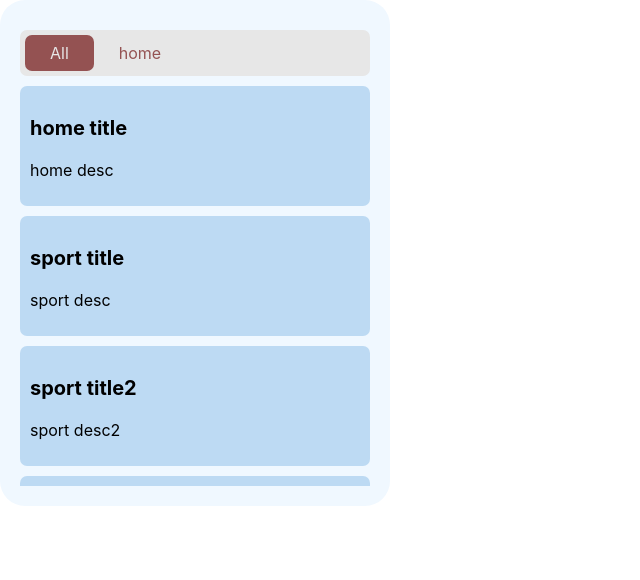
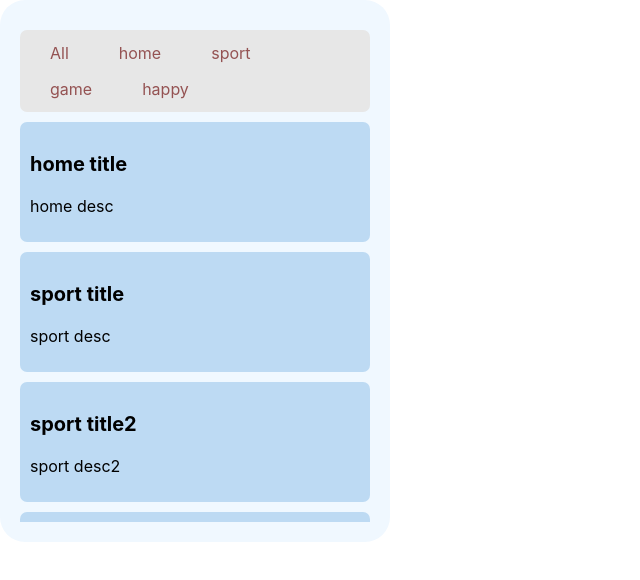
Before and after one commit to InnaMcGrane/bucket-list.react, a React (Create React App) app: page / in a window 1280 px wide. Shown: the top 580 px of the page, without its empty margins (0-640 px from the left). Built offline with nearby package versions, Linux system fonts and the light colour scheme.

Commit message:
render categories Items

```diff
--- a/src/components/BucketList/BucketList.jsx
+++ b/src/components/BucketList/BucketList.jsx
@@ -7,20 +7,31 @@ import { useEffect, useState } from "react";
 
 function BucketList() {
   const [tasks, setTasks] = useState([]);
+  const [curruntFilterCategory, setCurruntFilterCategory] = useState('All')
 
   useEffect(() => {
     setTasks([...data])
   }, [])
 
+    const getCategories = () => {
+    const arr = tasks.reduce(
+      (acc, el) => {
+        return [...acc, el.category];
+      },
+      ["All"]
+    );
+    return Array.from(new Set(arr));
+  }
+
   return (
     <div className={cn(styles["bucket-list"])}>
       <main className={cn(styles["bucket-list__main"])}>
         <div className={cn(styles["bucket-list__filter"])}>
-          <Filter />
+          <Filter categories={getCategories()}/>
         </div>
         <div className={cn(styles["bucket-list__content"])}>
           {
-            data.map((el) => {
+            tasks.map((el) => {
             return <Task title={el.title} desc={el.desc} key={el.id}/>
             })
           }
--- a/src/components/Filter/Filter.jsx
+++ b/src/components/Filter/Filter.jsx
@@ -2,11 +2,14 @@ import FilterItem from "../FilterItem/FilterItem";
 import cn from "classnames";
 import styles from "./filter.module.scss";
 
-function Filter() {
+function Filter({categories}) {
   return (
     <div className={cn(styles["filter"])}>
-      <FilterItem active text="All" />
-      <FilterItem text="home" />
+     {
+        categories.map((category, i) => {
+            return <FilterItem text={category} key={i}/>
+        })
+     }
     </div>
   );
 }
```
